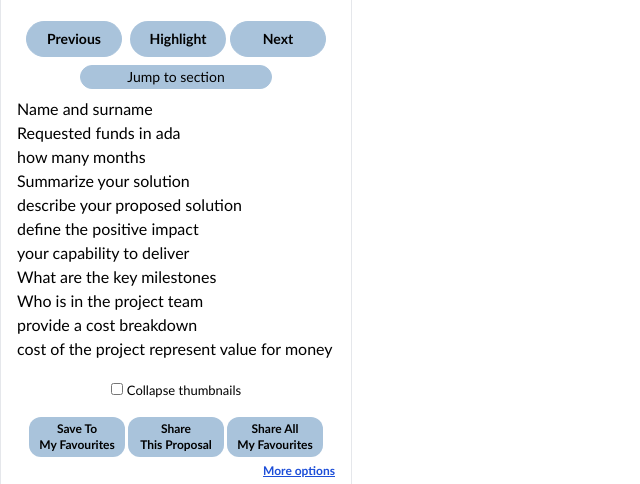
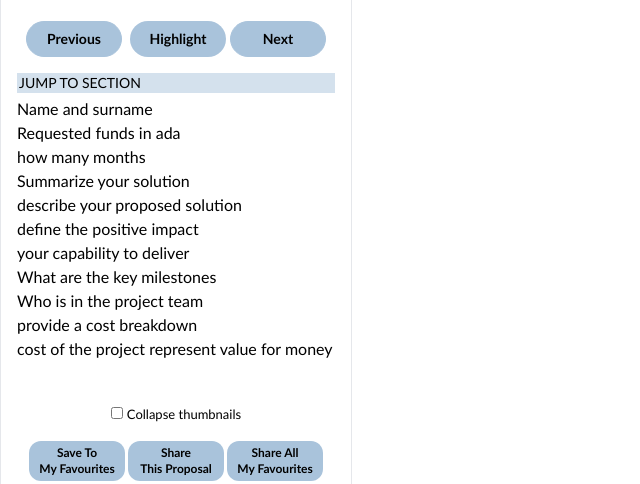
Before and after one commit to 45B-Cardano/45B_Catalyst_Extension, a browser extension: page index.html in a window 1280 px wide. Shown: the part 60-544 px from the top of the page, without its empty margins (0-640 px from the left). Drawn offline with Linux system fonts and the light colour scheme.

Commit message:
grid title margin

```diff
--- a/index.html
+++ b/index.html
@@ -7,7 +7,7 @@
   <body>
     <script src="popup.js"></script>
     <div
-      class="flex h-[43rem] w-[22rem] flex-col overflow-hidden border rounded font-sans"
+      class="flex h-max w-[22rem] flex-col overflow-hidden border rounded font-sans"
     >
       <div
         class="h-14 w-full content-center bg-customBlue text-lg font-semibold"
@@ -51,18 +51,17 @@
           </div>
         </div>
 
-        <div class="flex justify-center pt-2">
-          <!--  JUMP TO SECTION BUTTON  -->
-          <button
-            class="group border-customBlue h-6 w-[12rem] content-center rounded-3xl border bg-customBlue text-center text-sm"
-          >
-            <span class="block group-hover:hidden">Jump to section</span>
-            <span class="hidden group-hover:block text-gray-700"
-              >Coming Soon</span
-            >
-          </button>
-        </div>
-        <div id="result-div" class="grid-cols-14 px-4 pt-2 pb-4">
+        <div class="flex justify-center pt-2"></div>
+
+        <div
+          id="result-div"
+          class="grid-cols-14 px-4 pt-2 pb-4 h-[21rem] overflow-y-scroll"
+        >
+          <div>
+            <p class="text-sm mb-1 pl-0.5 bg-customBlue bg-opacity-50">
+              JUMP TO SECTION
+            </p>
+          </div>
           <code id="result"></code>
         </div>
 
@@ -75,6 +74,7 @@
               class="h-3 w-3 hover:scale-[1.10]"
             />
           </div>
+
           <div>
             <label for="extensionCheckbox" class="text-[13px]"
               >Collapse thumbnails</label
@@ -128,9 +128,7 @@
             </div>
           </div>
           <div class="pb-3 text-right">
-            <a
-              href=""
-              class="text-xs text-blue-700 underline font-semibold hover:text-gray-700"
+            <a href="" class="text-xs underline font-semibold text-gray-700"
               >More options</a
             >
           </div>
```
Also changed, not shown: output.css.
